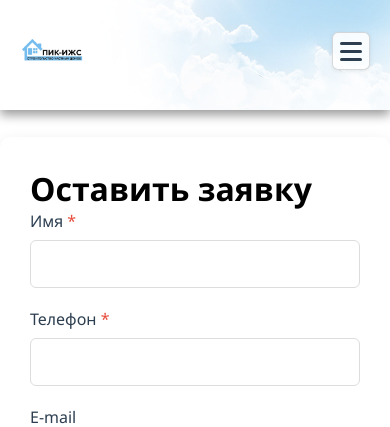
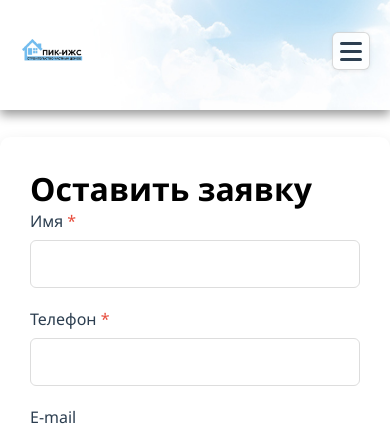
Before and after one commit to Mivura/Izhs-Peek-site, a Flask app: page /contact in a window 390 px wide. Shown: the top 427 px of the page. Run offline with Flask 3, Linux system fonts and the light colour scheme; some libraries are stand-ins or nearby versions.

Commit message:
Fix bg image tiling, reduce nav padding, tone down icon color, raise contacts breakpoint
Co-authored-by: Mivura <95295101+Mivura@users.noreply.github.com>
Agent-Logs-Url: https://github.com/Mivura/Izhs-Peek-site/sessions/c2d6682e-ddca-40e0-aeaf-a6b491c922c4

```diff
--- a/static/css/style.css
+++ b/static/css/style.css
@@ -338,6 +338,8 @@ header {
     align-items: center;
     padding: 0 8%;
     background-image: url("../img/bg_header.jpg");
+    background-repeat: no-repeat;
+    background-size: cover;
 }
 
 header img {
@@ -361,7 +363,7 @@ header ul li a {
     color: #000;
     font-size: 18px;
     display: block;
-    padding: 20px;
+    padding: 14px 20px;
 }
 
 header ul li a:hover {
```
